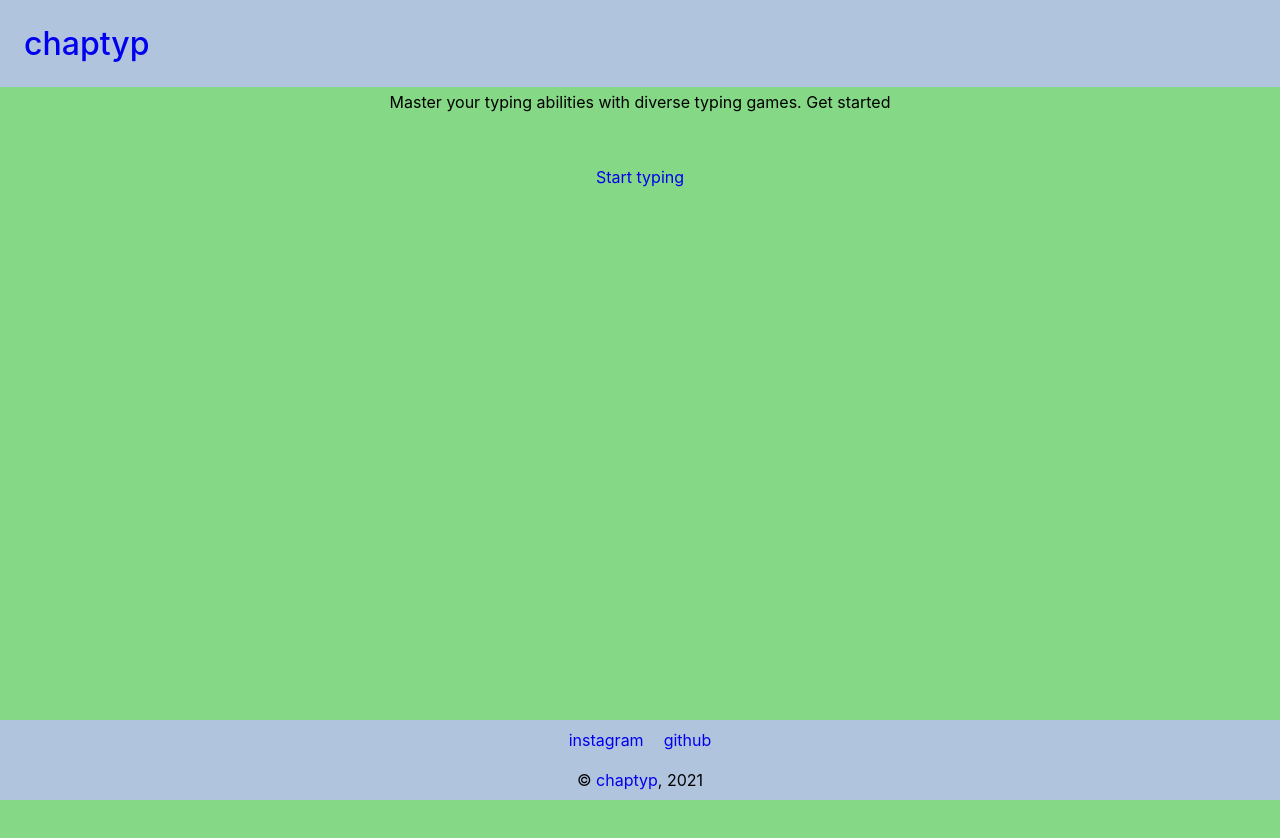
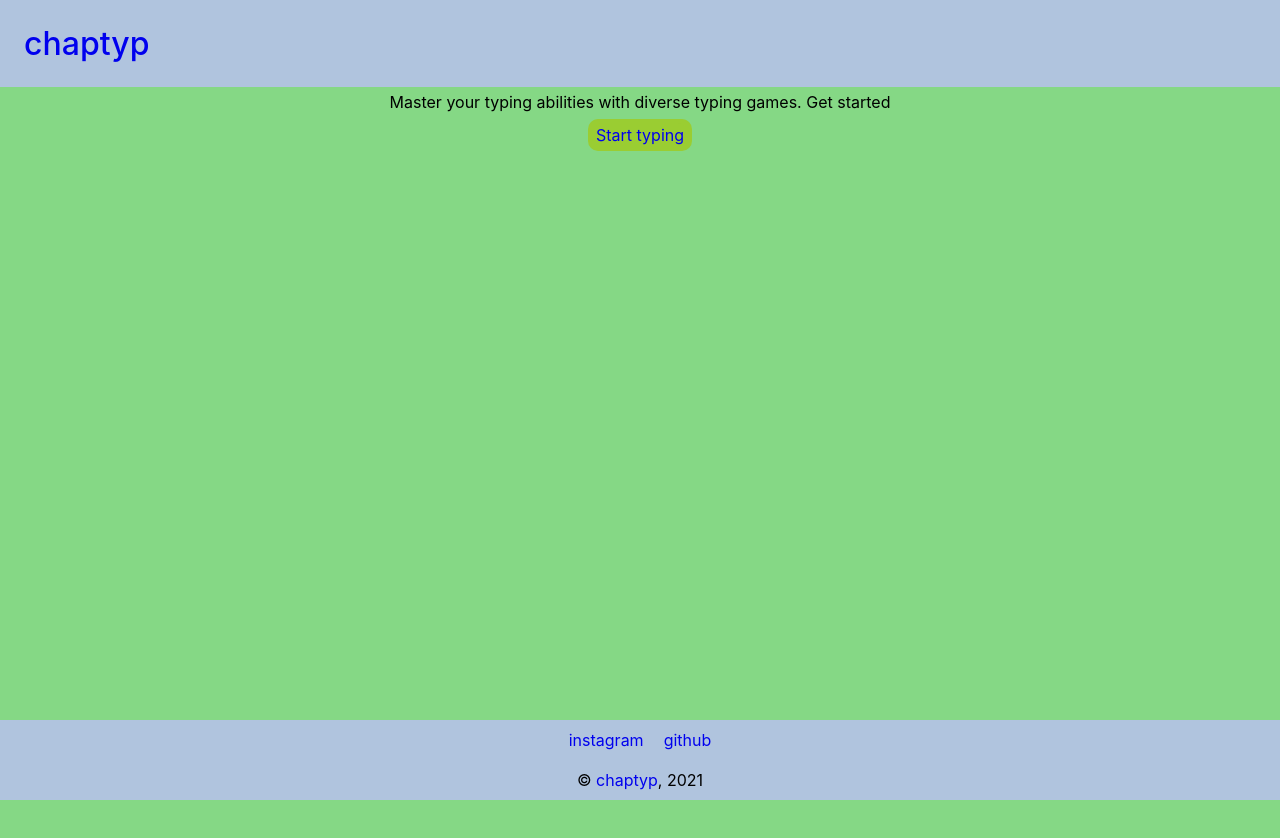
Before and after one commit to astrojose/chaptype, a React (Create React App) app: page /#/ in a window 1280 px wide. Shown: the top 838 px of the page. Built offline with nearby package versions, Linux system fonts and the light colour scheme.

Commit message:
fix: action button and timer style

```diff
--- a/src/components/main-game.js
+++ b/src/components/main-game.js
@@ -126,7 +126,7 @@ const MainGame = (props) => {
                     </div>
                     <div className="actions">
                         <span className='timer'></span>
-                        <button
+                        <button className='restart'
                           onClick={
                             ()=>{
                               window.location.reload()
--- a/src/pages/TypingGame.js
+++ b/src/pages/TypingGame.js
@@ -5,7 +5,7 @@ import swahili from '../random';
 import MainGame from '../components/main-game'
 import Welcome from '../components/welcome'
 const TypingGame = () => {
-  const sw = new swahili(90);
+  const sw = new swahili(20);
   // let randQuote = quotesArr[(Math.random()*quotesArr.length)|0];
   let randQuote = sw.paragraph()
 
--- a/src/styles/App.css
+++ b/src/styles/App.css
@@ -81,13 +81,13 @@ a {
 }
 
 .App content .cta {
-  margin: 25px 0px;
+  margin: 2px 0px;
 }
 
-.App content .cta button {
-  padding: 10px 4px;
+.App content .cta  {
+  padding: 2px 4px;
   background-color: yellowgreen;
-  font-size: 1.5em;
+  font-size: 1em;
   color: white;
   cursor: pointer;
   border-radius: 10px;
@@ -136,9 +136,9 @@ a {
   border-radius: 10px;
   min-width: 360px;
   max-width: 720px;
-  height: 280px;
   width: 100%;
   margin: 20px auto;
+  padding: 5px;
 }
 content {
   display: flex;
@@ -187,11 +187,18 @@ content {
 
 .typing .current .actions button {
   cursor: pointer;
-  color: #fff;
   background-color: lightsteelblue;
   font-size: 1.5em;
   padding: 10px 10px;
   border-radius: 10px;
+}
+.timer {
+  display: inline-block;
+  font-size: 1.5rem;
+  background-color: greenyellow;
+  padding: 10px 10px;
+  border-radius: 10px;
+  margin: 0 10px;
 }
 
 .status {
@@ -222,6 +229,13 @@ content {
 .cor {
     color:rgb(221, 221, 155);
 }
+.actions {
+  display: flex;
+
+}
+
+
+
 
 @media screen and (max-width: 720px) {
   .typing .current {
@@ -231,8 +245,17 @@ content {
     text-align: center;
   }
 
+  .actions {
+    flex-direction: column;
+  }
+
   .actions button {
-    margin-top: 5px;
+    margin-top: 10px;
+  }
+
+  .timer {
+    margin-top: 10px;
+
   }
 
   .typing .quote p {
```
